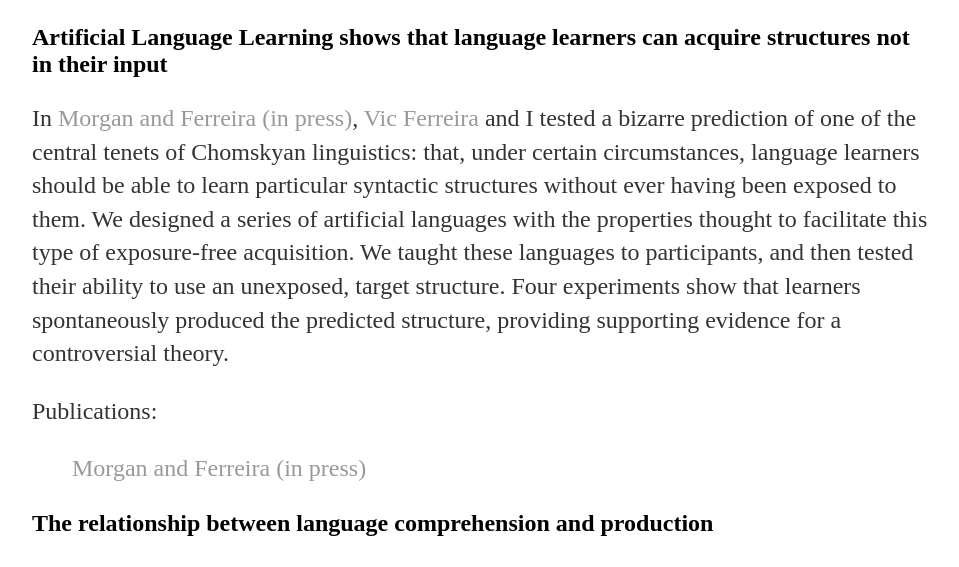
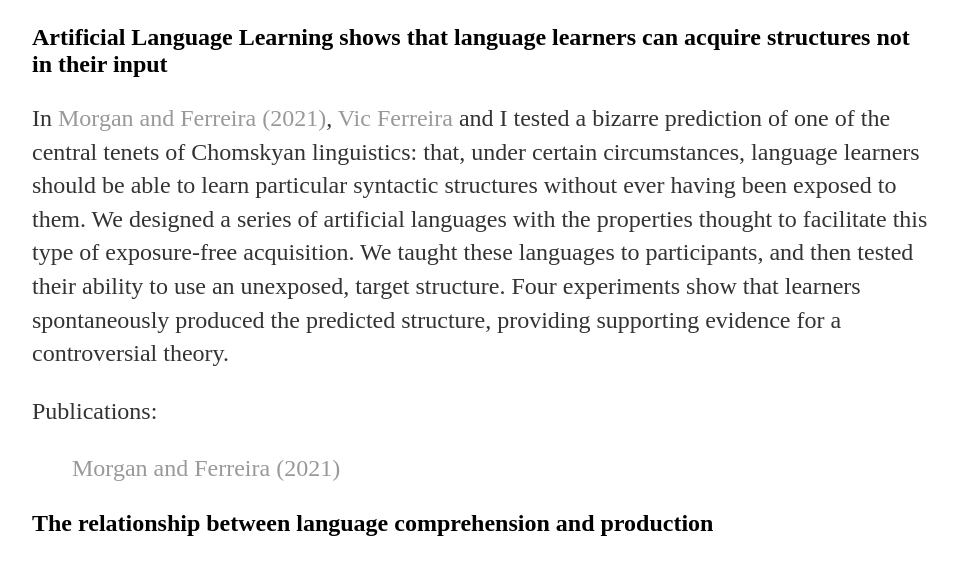
Before and after one commit to adam-milton-morgan/adam-milton-morgan.github.io, a Jekyll site: the page built from research/index.html, in a window 1280 px wide. Shown: the part 298-865 px from the top of the page, without its empty margins (160-1119 px from the left). Built offline with Jekyll 4.4.1, drawn with Linux system fonts in a browser that asks for light colours.

Commit message:
Update index.html

```diff
--- a/research/index.html
+++ b/research/index.html
@@ -11,14 +11,14 @@ title: Adam M. Morgan, Cognitive Neuroscientist
 
 	<h2>Artificial Language Learning shows that language learners can acquire structures not in their input</h2>
 
-	<p>In <a href="burrito12.pdf" target="_blank">Morgan and Ferreira (in press)</a>, <a href="https://lpl.ucsd.edu/" target="_blank">Vic Ferreira</a> and I tested a bizarre prediction of one of the central tenets of Chomskyan linguistics: that, under certain circumstances, language learners should be able to learn particular syntactic structures without ever having been exposed to them.
+	<p>In <a href="https://doi.org/10.1080/20445911.2021.1928678" target="_blank">Morgan and Ferreira (2021)</a>, <a href="https://lpl.ucsd.edu/" target="_blank">Vic Ferreira</a> and I tested a bizarre prediction of one of the central tenets of Chomskyan linguistics: that, under certain circumstances, language learners should be able to learn particular syntactic structures without ever having been exposed to them.
 		We designed a series of artificial languages with the properties thought to facilitate this type of exposure-free acquisition.
 		We taught these languages to participants, and then tested their ability to use an unexposed, target structure.
 		Four experiments show that learners spontaneously produced the predicted structure, providing supporting evidence for a controversial theory.
 	</p>
 
 	<p>Publications:</p>
-		<p class="tab"> <a href="burrito12.pdf" target="_blank">Morgan and Ferreira (in press)</a> </p>
+		<p class="tab"> <a href="https://doi.org/10.1080/20445911.2021.1928678" target="_blank">Morgan and Ferreira (2021)</a> </p>
 
 
 	<h2>The relationship between language comprehension and production</h2>
```
